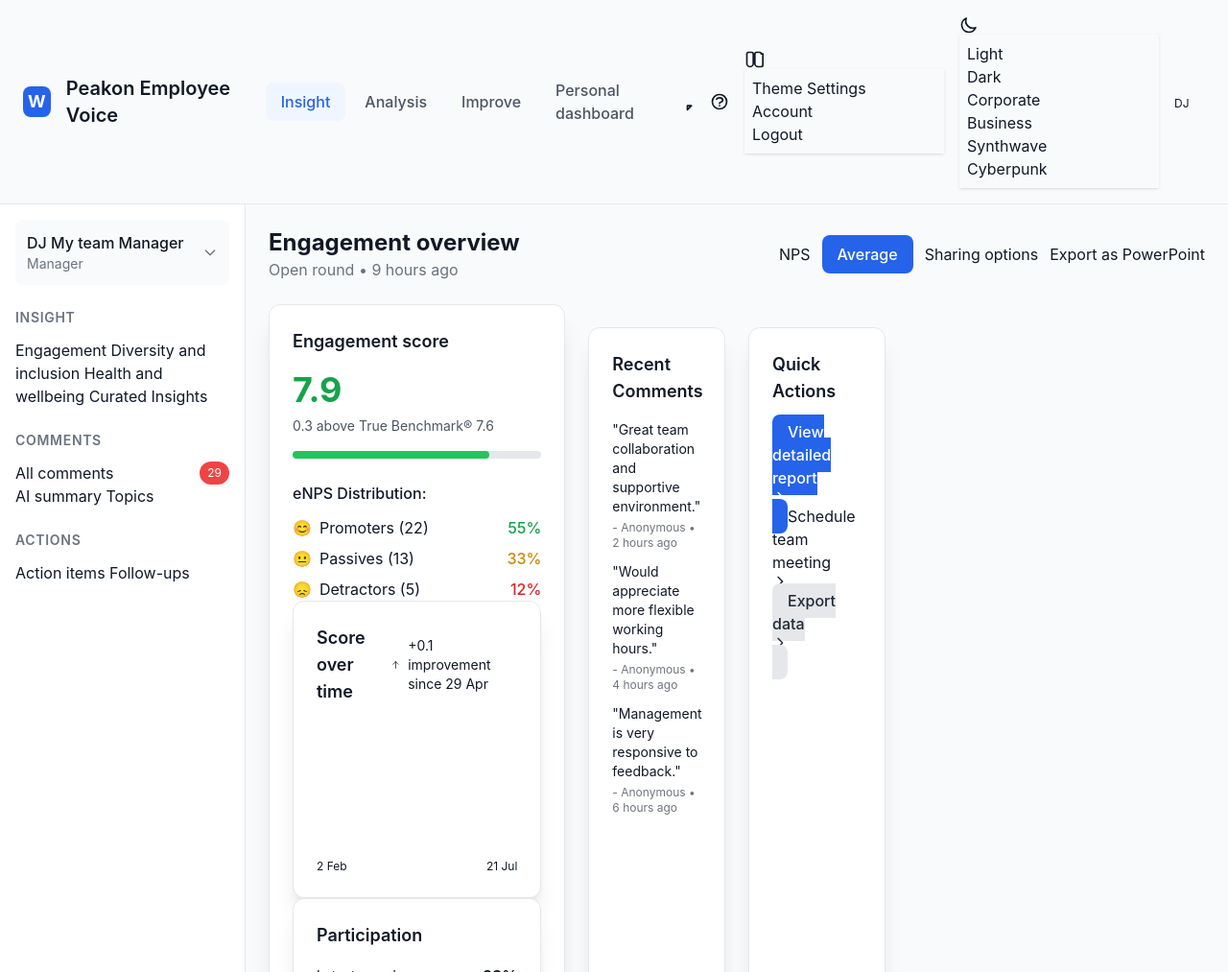
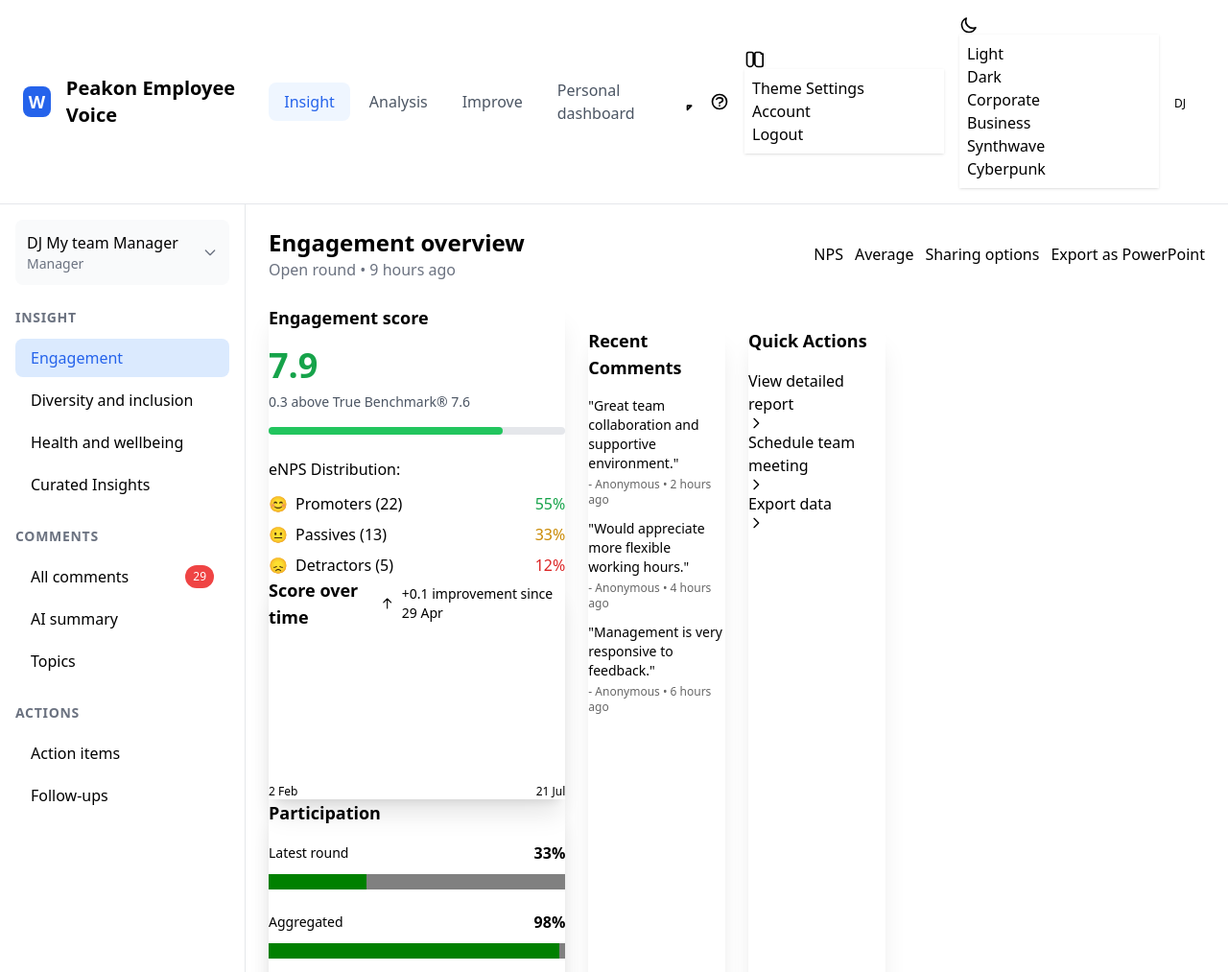
Before and after one commit to djirl13/tailwind-demo, a website: page index.html in a window 1280 px wide. Shown: the whole page at 96% size. Drawn offline with nearby package versions, Linux system fonts and the light colour scheme; files that its build step writes are made by us from their sources.

Commit message:
Emergency fix: Add DaisyUI CDN and fix CSS compilation errors

```diff
--- a/index.html
+++ b/index.html
@@ -5,6 +5,8 @@
     <meta name="viewport" content="width=device-width, initial-scale=1.0">
     <title>Peakon Employee Voice - Engagement Overview</title>
     <link href="dist/output.css" rel="stylesheet">
+    <script src="https://cdn.tailwindcss.com"></script>
+    <script src="https://cdn.jsdelivr.net/npm/daisyui@4.7.2/dist/full.min.js"></script>
     <style>
       /* Custom styles for DaisyUI integration */
       .sidebar-item {
--- a/src/input.css
+++ b/src/input.css
@@ -8,26 +8,14 @@
   html {
     font-family: 'Inter', system-ui, sans-serif;
   }
-
-  body {
-    @apply bg-gray-50 text-gray-900 transition-colors duration-200;
-  }
-
-  .dark body {
-    @apply bg-gray-900 text-gray-100;
-  }
 }
 
 @layer components {
-  .btn-primary {
-    @apply bg-blue-600 hover:bg-blue-700 text-white font-medium py-2 px-4 rounded-lg transition-colors duration-200;
+  .sidebar-item {
+    @apply flex items-center px-4 py-2 rounded-lg transition-colors duration-200;
   }
 
-  .btn-secondary {
-    @apply bg-gray-200 hover:bg-gray-300 text-gray-800 font-medium py-2 px-4 rounded-lg transition-colors duration-200 dark:bg-gray-700 dark:hover:bg-gray-600 dark:text-gray-200;
-  }
-
-  .card {
-    @apply bg-white rounded-xl shadow-lg p-6 border border-gray-200 dark:bg-gray-800 dark:border-gray-700;
+  .sidebar-item.active {
+    @apply bg-blue-100 text-blue-600 dark:bg-blue-900/20 dark:text-blue-400;
   }
 }
```
